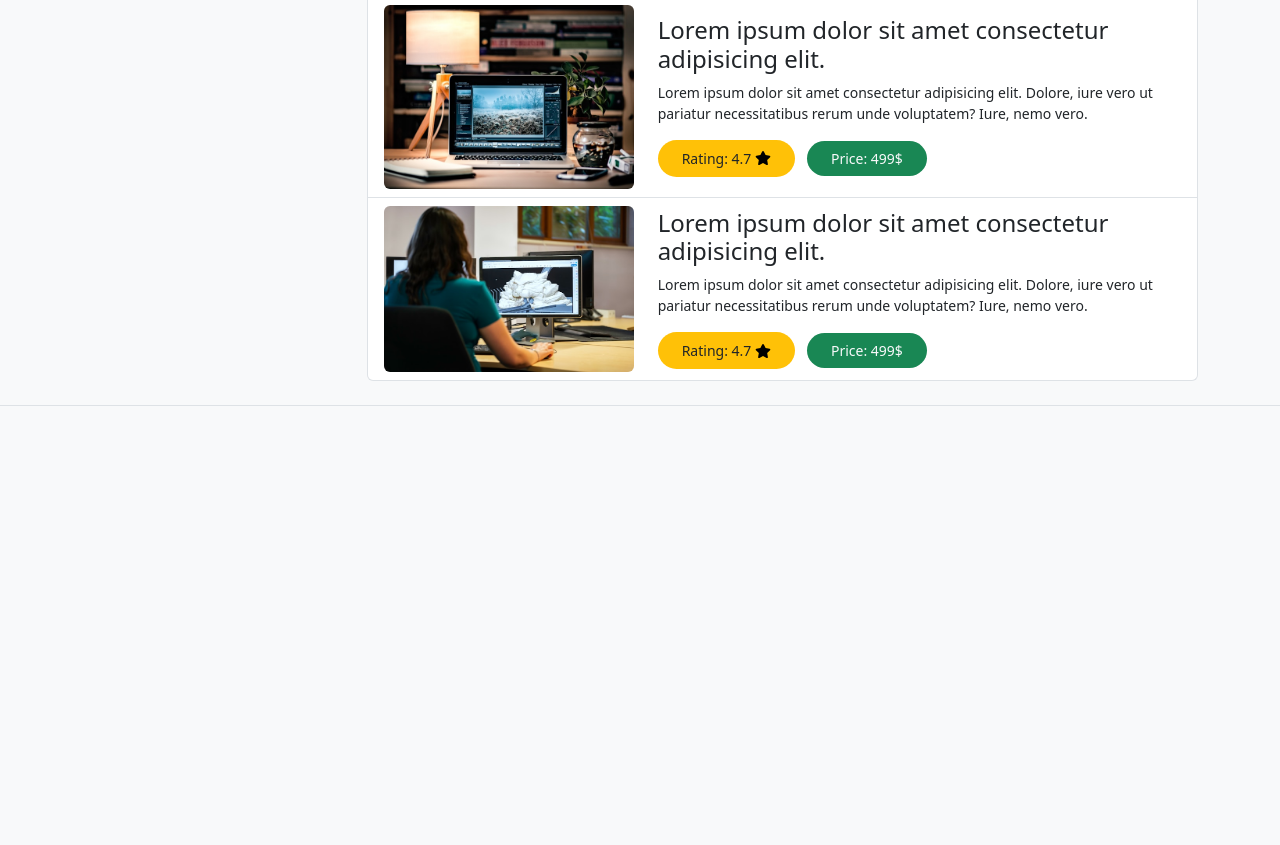
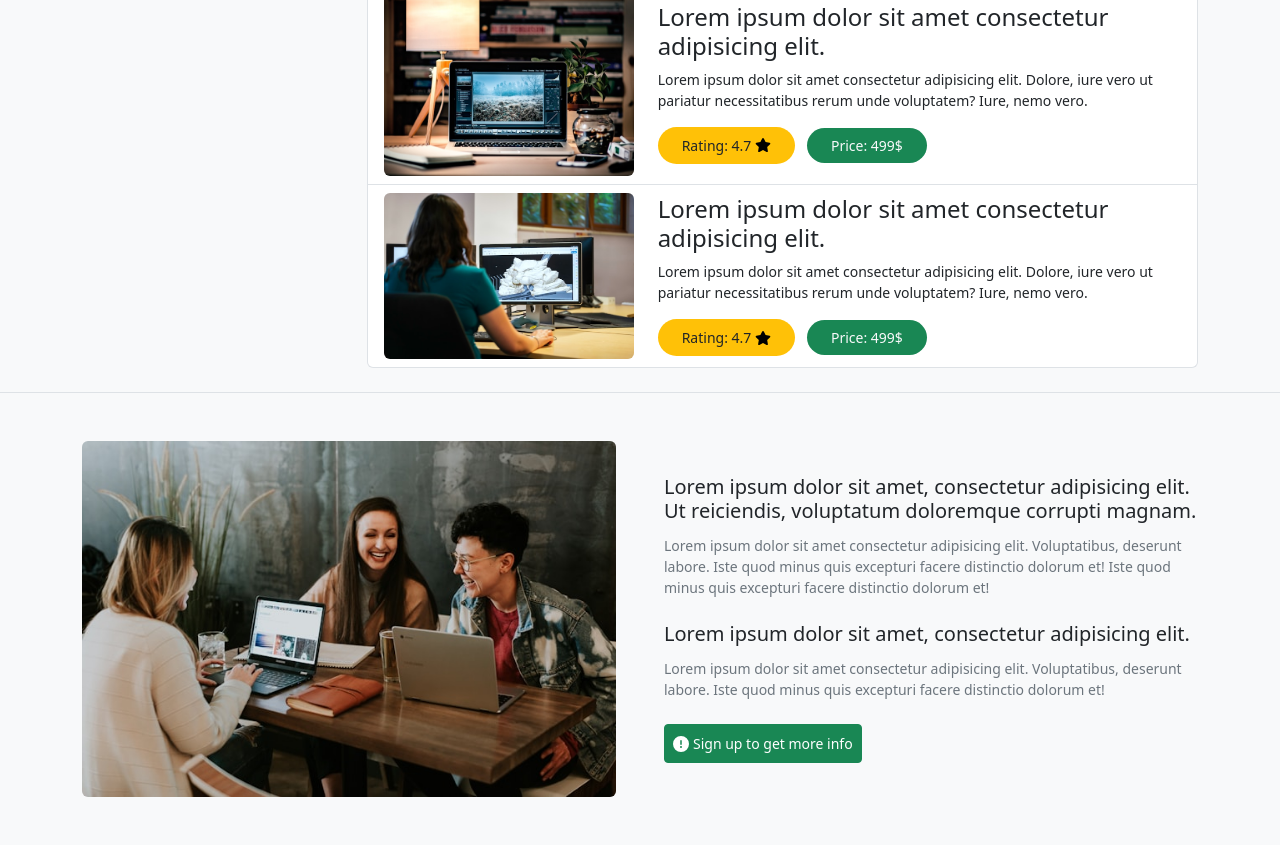
Before and after one commit to nguyenduyquoc/html_demo_4, a plain HTML site: page index.html in a window 1280 px wide. Shown: the part 1386-2231 px from the top of the page. Before the commit the page ends 1792 px from the top, so only its background shows below. Drawn offline with Linux system fonts and the light colour scheme.

Commit message:
done other-content

```diff
--- a/assets/css/style.css
+++ b/assets/css/style.css
@@ -6,6 +6,11 @@
 }
 
 /*  ====================================== FEATURE ======================================*/
+.main-header {
+  margin-top: 105px;
+}
+
+/*  ====================================== FEATURE ======================================*/
 .feature-item img {
   width: 50px;
   height: auto;
--- a/index.html
+++ b/index.html
@@ -19,7 +19,7 @@
   </head>
   <body class="bg-light">
     <!-- start navbar -->
-    <nav class="navbar navbar-expand-lg bg-light border-bottom">
+    <nav class="navbar navbar-expand-lg bg-light border-bottom fixed-top">
       <div class="container">
         <a class="navbar-brand" href="#"
           ><i class="fa-solid fa-wand-magic-sparkles"></i>HQ.CC</a
@@ -121,7 +121,7 @@
     <!-- end navbar -->
 
     <!-- start header -->
-    <header class="main-header py-5 border-bottom">
+    <header class="main-header pb-5 border-bottom">
       <div class="container">
         <div class="row align-items-center gx-lg-5">
           <!-- start left block -->
@@ -544,6 +544,62 @@
     </section>
     <!-- end courses -->
 
+    <!-- start other content -->
+    <section class="other-content py-5">
+      <div class="container">
+        <div class="row gx-lg-5 align-items-center">
+          <div class="col-lg-6 mb-3 mb-lg-0">
+            <div>
+              <img
+                class="w-100 rounded"
+                src="./assets/imgs/main-header.jpg"
+                alt=""
+              />
+            </div>
+          </div>
+          <div class="col-lg-6">
+            <h1 class="fs-5 fw-normal pb-lg-1">
+              Lorem ipsum dolor sit amet, consectetur adipisicing elit. Ut
+              reiciendis, voluptatum doloremque corrupti magnam.
+            </h1>
+            <p class="small fw-light text-secondary pb-lg-2">
+              Lorem ipsum dolor sit amet consectetur adipisicing elit.
+              Voluptatibus, deserunt labore. Iste quod minus quis excepturi
+              facere distinctio dolorum et! Iste quod minus quis excepturi
+              facere distinctio dolorum et!
+            </p>
+            <h1 class="fs-5 fw-normal pb-lg-1">
+              Lorem ipsum dolor sit amet, consectetur adipisicing elit.
+            </h1>
+            <p class="small fw-light text-secondary pb-lg-2">
+              Lorem ipsum dolor sit amet consectetur adipisicing elit.
+              Voluptatibus, deserunt labore. Iste quod minus quis excepturi
+              facere distinctio dolorum et!
+            </p>
+            <a
+              href="#!"
+              class="btn btn-success btn-sm d-inline-flex justify-content-center align-items-center py-lg-2"
+            >
+              <svg
+                class="me-1"
+                xmlns="http://www.w3.org/2000/svg"
+                width="16px"
+                height="16px"
+                viewBox="0 0 512 512"
+              >
+                <path
+                  fill="#ffffff"
+                  d="M256 512A256 256 0 1 0 256 0a256 256 0 1 0 0 512zm0-384c13.3 0 24 10.7 24 24l0 112c0 13.3-10.7 24-24 24s-24-10.7-24-24l0-112c0-13.3 10.7-24 24-24zM224 352a32 32 0 1 1 64 0 32 32 0 1 1 -64 0z"
+                />
+              </svg>
+              Sign up to get more info
+            </a>
+          </div>
+        </div>
+      </div>
+    </section>
+    <!-- end other content -->
+
     <!-- start bootstrap js -->
     <script src="./assets/bootstrap/js/bootstrap.bundle.min.js"></script>
     <!-- end bootstrap js -->
```
